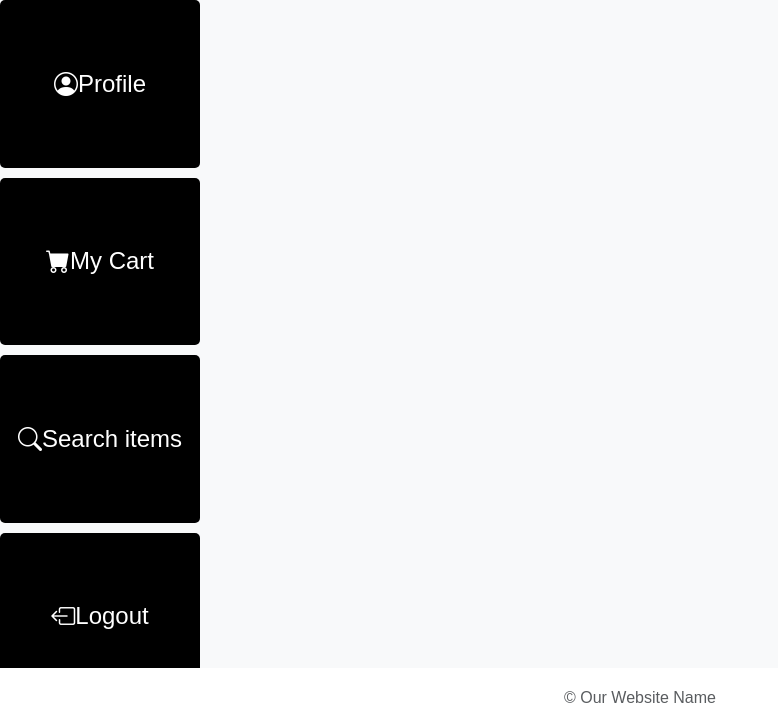
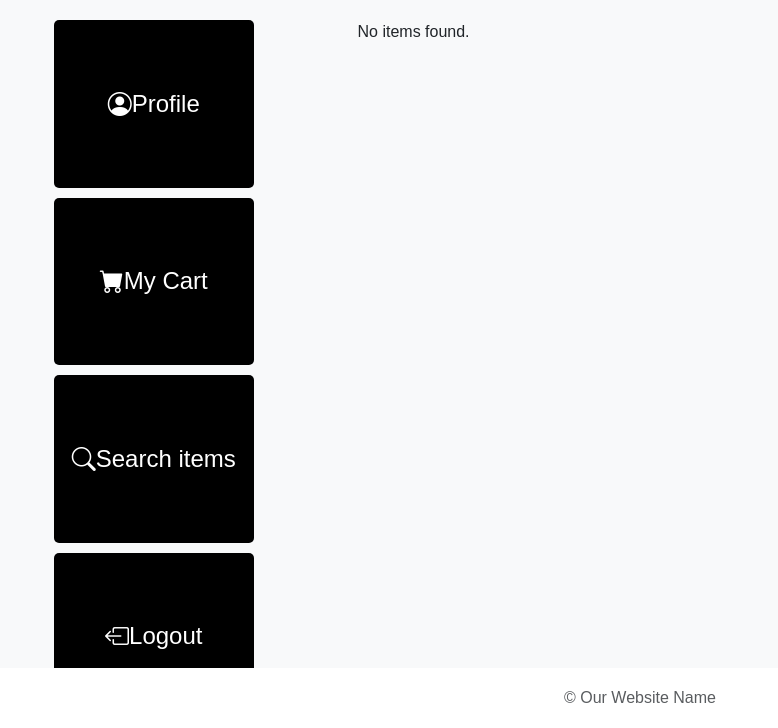
Before and after one commit to Zckevin420/tango_with_django_project, a Django app: page /home/ in a window 1280 px wide. Shown: the part 72-800 px from the top of the page, without its empty margins (0-778 px from the left). Run offline with Django 3.2, Linux system fonts and the light colour scheme; the visitor is signed in with stand-in values (Sample User, id 1).

Commit message:
home and manager have been updated (already complete)

```diff
--- a/apptest/models.py
+++ b/apptest/models.py
@@ -59,3 +59,25 @@ class Items(models.Model):
 
     class Meta:
         db_table = 'items'
+
+
+# Cart模型，与Users模型关联
+class Cart(models.Model):
+    user = models.OneToOneField(Users, on_delete=models.CASCADE, related_name='cart')
+    created_at = models.DateTimeField(auto_now_add=True)
+    updated_at = models.DateTimeField(auto_now=True)
+
+    class Meta:
+        db_table = 'cart'
+
+# CartItem模型，与Cart和Items模型关联
+class CartItem(models.Model):
+    cart = models.ForeignKey(Cart, on_delete=models.CASCADE, related_name='items')
+    item = models.ForeignKey(Items, on_delete=models.CASCADE)
+    quantity = models.PositiveIntegerField(default=1)
+
+    class Meta:
+        db_table = 'cartitem'
+
+    def get_total_price(self):
+        return self.quantity * self.item.price
--- a/apptest/static/css/styles.css
+++ b/apptest/static/css/styles.css
@@ -22,6 +22,26 @@ html {
 
 .card {
     border-radius: 0.5rem;
+}
+
+.main-container {
+    display: flex;
+    flex-direction: row; /* 确保内容水平排列 */
+    align-items: flex-start; /* 对齐项目的起始边 */
+    width: 100%;
+    margin: auto;
+    padding-top: 20px; /* 与顶端的间隔 */
+}
+
+.card-container {
+    flex: 3; /* 卡片容器宽度是按钮容器的三倍，根据需要调整 */
+    display: flex;
+    flex-direction: column;
+    flex-wrap: wrap; /* 允许卡片换行 */
+    align-content: flex-start; /* 从左侧开始排列卡片 */
+    gap: 10px; /* 卡片之间的间隙 */
+    max-height: 600px; /* 根据需要调整最大高度 */
+    overflow-y: auto; /* 启用垂直滚动 */
 }
 
 .rounded-4 {
@@ -75,10 +95,12 @@ html {
 }
 
 .home-button-images {
+    flex: 1; /* 按钮容器可以根据需要调整宽度 */
     display: flex;
-    /*align-items: center; !* 保证子项在垂直方向上对齐 *!*/
-    /*justify-content: center; !* 保证子项在水平方向上居中 *!*/
-    gap: 20px; /* 根据需求调整子项之间的间隔 */
+    flex-direction: column;
+    align-items: center; /* 水平居中按钮 */
+    gap: 10px; /* 按钮之间的间隙 */
+    padding-right: 50px; /* 与卡片容器的间隔 */
 }
 
 #icon {
--- a/apptest/templates/homePage.html
+++ b/apptest/templates/homePage.html
@@ -38,10 +38,10 @@
                         </div>
                     </div>
                 </div>
-
         </div>
     </header>
-    <main class="home-button-images">
+    <div class="main-container">
+        <div class="home-button-images">
             <div class="home-button-container">
                 <a href="#" class="bi bi-person-circle" data-bs-toggle="modal" data-bs-target="#profileAndWallet">Profile</a>
                     <div class="modal fade" id="profileAndWallet" tabindex="-1" role="dialog" aria-labelledby="profileAndWalletLabel" aria-hidden="true">
@@ -91,7 +91,24 @@
                 <a href="" class="bi bi-search">Search items</a>
                 <a href="{% url 'logout' %}" class="bi bi-box-arrow-left">Logout</a>
             </div>
-    </main>
+        </div>
+        <div class="card-container">
+        <!-- 商品卡片 -->
+            {% for item in items %}
+            <div class="card" style="width: 18rem; float: left; margin: 10px;">
+                <div class="card-body">
+                    <h5 class="card-title">{{ item.name }}</h5>
+                    <p class="card-text">Price: ${{ item.price }}</p>
+                    <a href="{% url 'add_to_cart' item.id %}" class="btn btn-primary">Add to Cart</a>
+                    <a href="{% url 'direct_pay' item.id %}" class="btn btn-success">Pay Now</a>
+                </div>
+            </div>
+            {% empty %}
+            <p>No items found.</p>
+            {% endfor %}
+        </div>
+    </div>
+
     <footer class="footer mt-5 py-3 bg-white">
         <div class="container text-center">
             <span class="text-muted">© Our Website Name</span>
--- a/apptest/views.py
+++ b/apptest/views.py
@@ -273,3 +273,14 @@ def topUp(request):
         else:
             return JsonResponse({'error': 'Invalid request'}, status=400)
     return JsonResponse({'error': 'Invalid request'}, status=400)
+
+@login_required
+def add_to_cart(request, item_id):
+    item = get_object_or_404(Items, pk=item_id)
+    cart, created = Cart.objects.get_or_create(user=request.user)
+    cart_item, created = CartItem.objects.get_or_create(cart=cart, item=item)
+    if not created:
+        cart_item.quantity += 1
+    cart_item.save()
+    messages.success(request, "Item added to cart!")
+    return redirect('item_list')  # Redirect to the page where the items are listed
```
Also changed, not shown: apptest/migrations/0005_cart_cartitem.py (added). Lines whose indentation alone changed are shown as unchanged.
